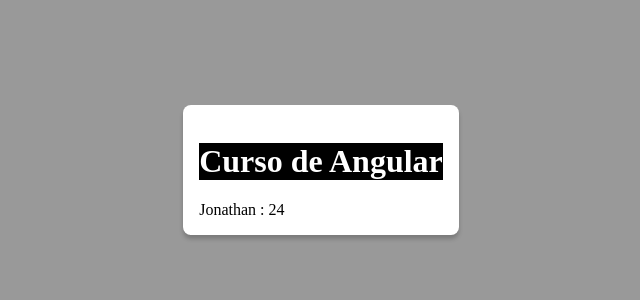
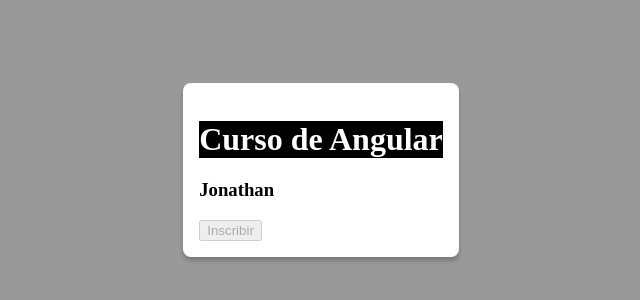
Before and after one commit to zaratedev/angular-project, an Angular app: page / in a window 1280 px wide. Shown: the part 230-530 px from the top of the page, without its empty margins (319-959 px from the left). Built offline with nearby package versions, Linux system fonts and the light colour scheme.

Commit message:
One way binding

```diff
--- a/src/app/title/title.component.html
+++ b/src/app/title/title.component.html
@@ -1,6 +1,3 @@
 <h1>Curso de Angular</h1>
-<!-- ngContent Permite al componente recibir informacion adicional como div, p, etc -->
-<ng-content select="p"></ng-content>
-{{ getEdadNombre() }}
-
-<ng-content select="div"></ng-content>
+<h3>{{ name }}</h3>
+<button [disabled]="isAvailable" type="button" name="button">Inscribir</button>
--- a/src/app/title/title.component.ts
+++ b/src/app/title/title.component.ts
@@ -8,6 +8,7 @@
 export class TitleComponent implements OnInit{
   public name : string;
   public edad : number;
+  public isAvailable : boolean = true;
   public edades : number[];
 
   constructor() {}
```
